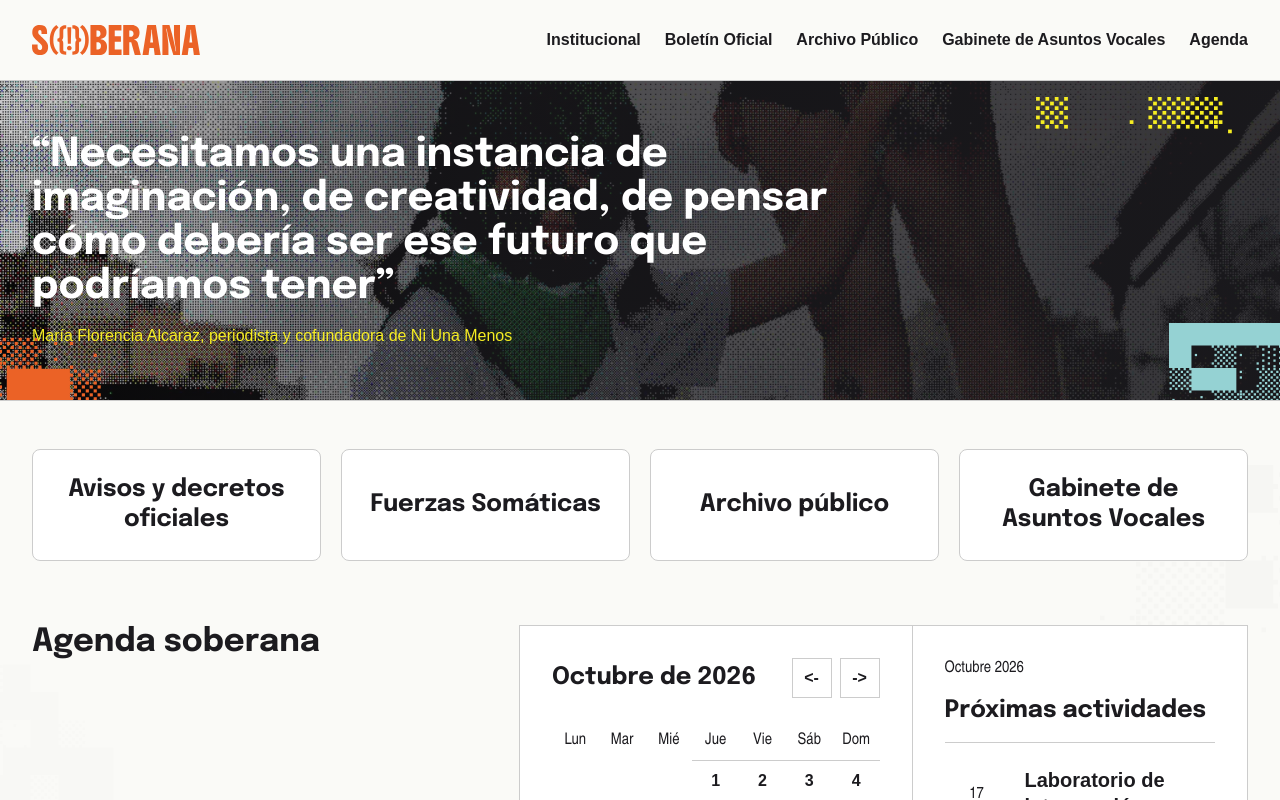
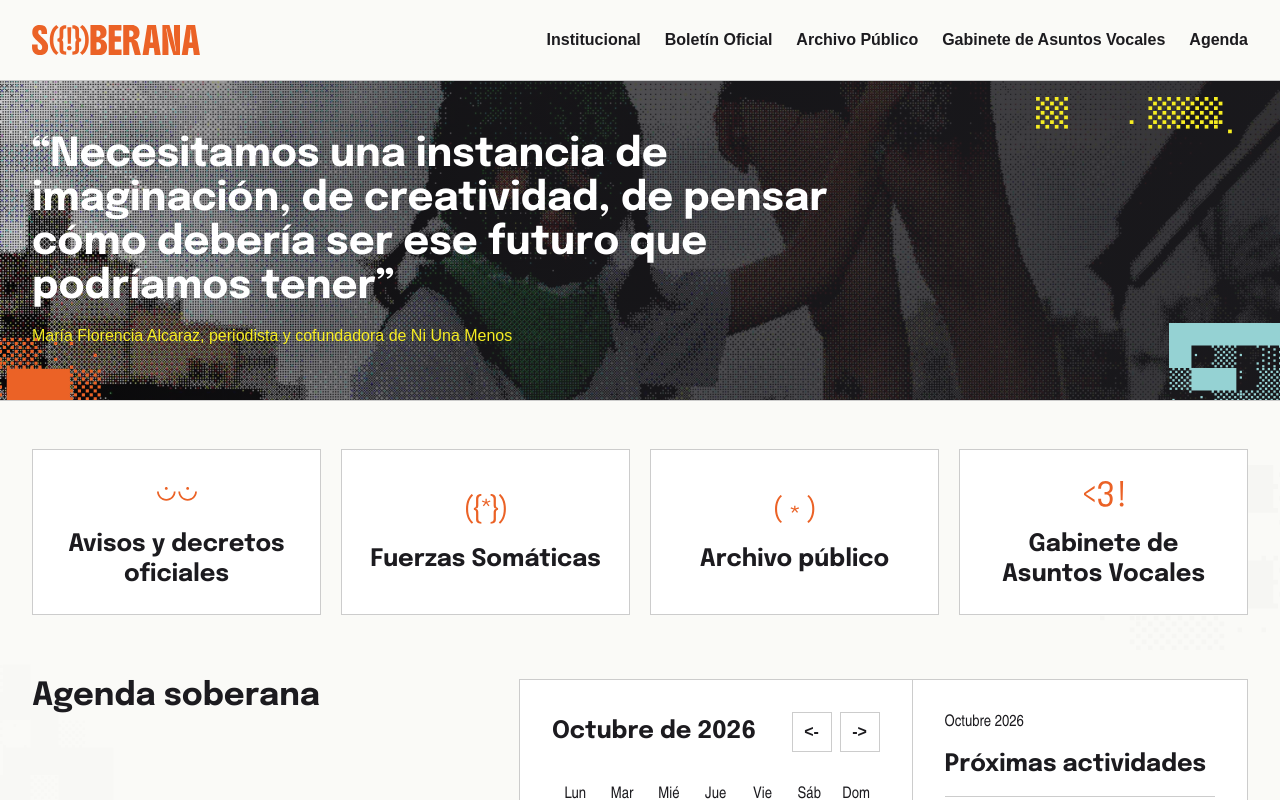
Before and after one commit to bazindsgn/soberana-web, a React (Vite) app: page / in a window 1280 px wide. Shown: the top 800 px of the page. Built offline with nearby package versions, Linux system fonts and the light colour scheme; a web font is replaced by a local one.

Commit message:
Restaurar iconos en tarjetas de acceso

```diff
--- a/src/main.jsx
+++ b/src/main.jsx
@@ -8,6 +8,10 @@ import blueIntervention from '../recursos/Vector-2.svg'
 import darkGlitch from '../recursos/Vector-3.svg'
 import yellowIntervention from '../recursos/Vector-5.svg'
 import orangeIntervention from '../recursos/Vector-7.svg'
+import bulletinSymbol from '../recursos/Boletín corporeo oficial.svg'
+import somaticSymbol from '../recursos/agenda soberana.svg'
+import archiveSymbol from '../recursos/archivo publico.svg'
+import cabinetSymbol from '../recursos/gabinete de asuntos vocales.svg'
 import './styles.css'
 
 const events = [
@@ -41,10 +45,10 @@ const events = [
 ]
 
 const accesses = [
-  { label: 'Avisos y decretos oficiales', target: 'Boletín Oficial' },
-  { label: 'Fuerzas Somáticas', target: 'Fuerzas Somáticas' },
-  { label: 'Archivo público', target: 'Archivo Público' },
-  { label: 'Gabinete de Asuntos Vocales', target: 'Gabinete de Asuntos Vocales' },
+  { label: 'Avisos y decretos oficiales', target: 'Boletín Oficial', symbol: bulletinSymbol },
+  { label: 'Fuerzas Somáticas', target: 'Fuerzas Somáticas', symbol: somaticSymbol },
+  { label: 'Archivo público', target: 'Archivo Público', symbol: archiveSymbol },
+  { label: 'Gabinete de Asuntos Vocales', target: 'Gabinete de Asuntos Vocales', symbol: cabinetSymbol },
 ]
 
 const interestLinks = ['Institucional', 'Convocatorias', 'Contacto']
@@ -339,6 +343,7 @@ function AccessCard({ access, onNavigate }) {
 
   return (
     <a className="area-card" href={getAreaHref(access.target)} onClick={handlePrimaryNavigation}>
+      <img className="area-symbol" src={access.symbol} alt="" aria-hidden="true" />
       <h3>{access.label}</h3>
     </a>
   )
--- a/src/styles.css
+++ b/src/styles.css
@@ -90,7 +90,8 @@ button:not(:disabled), .skip-link { position: relative; isolation: isolate; }
 .section-heading h2 { margin-bottom: 0; }
 .accesses { margin-bottom: 64px; }
 .accesses-grid { display: grid; grid-template-columns: repeat(4, minmax(0, 1fr)); gap: 20px; }
-.area-card { position: relative; min-height: 112px; padding: 24px; display: flex; align-items: center; justify-content: center; border: 1px solid var(--color-gray); border-radius: 8px; background: var(--color-white); color: inherit; text-align: center; text-decoration: none; transition: background-color 120ms ease; }
+.area-card { position: relative; min-height: 112px; padding: 24px; display: flex; flex-direction: column; align-items: center; justify-content: center; gap: 16px; border: 1px solid var(--color-gray); background: var(--color-white); color: inherit; text-align: center; text-decoration: none; transition: background-color 120ms ease; }
+.area-symbol { width: 40px; height: 40px; display: block; object-fit: contain; }
 .area-card h3 { margin-bottom: 0; overflow-wrap: anywhere; }
 
 .agenda-section { margin-bottom: 64px; }
```
